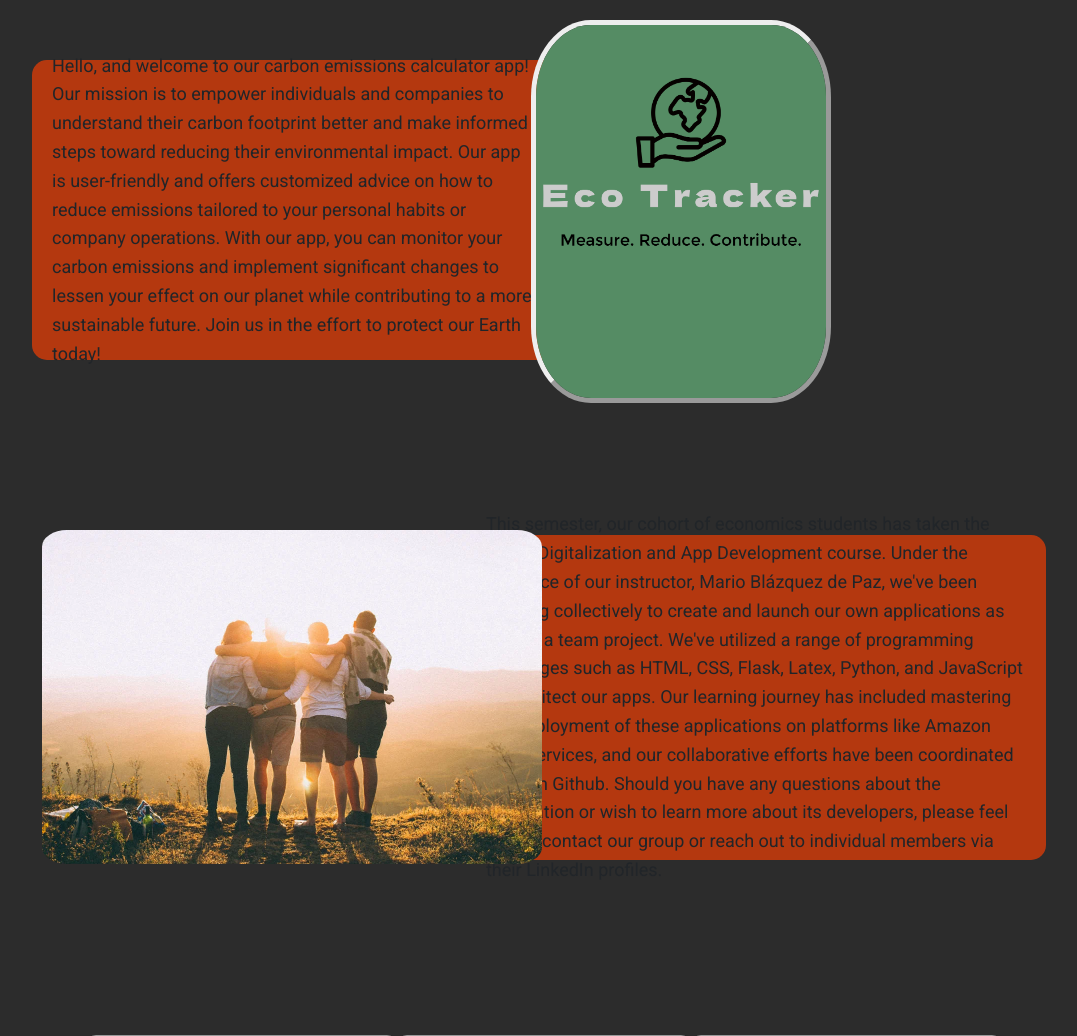
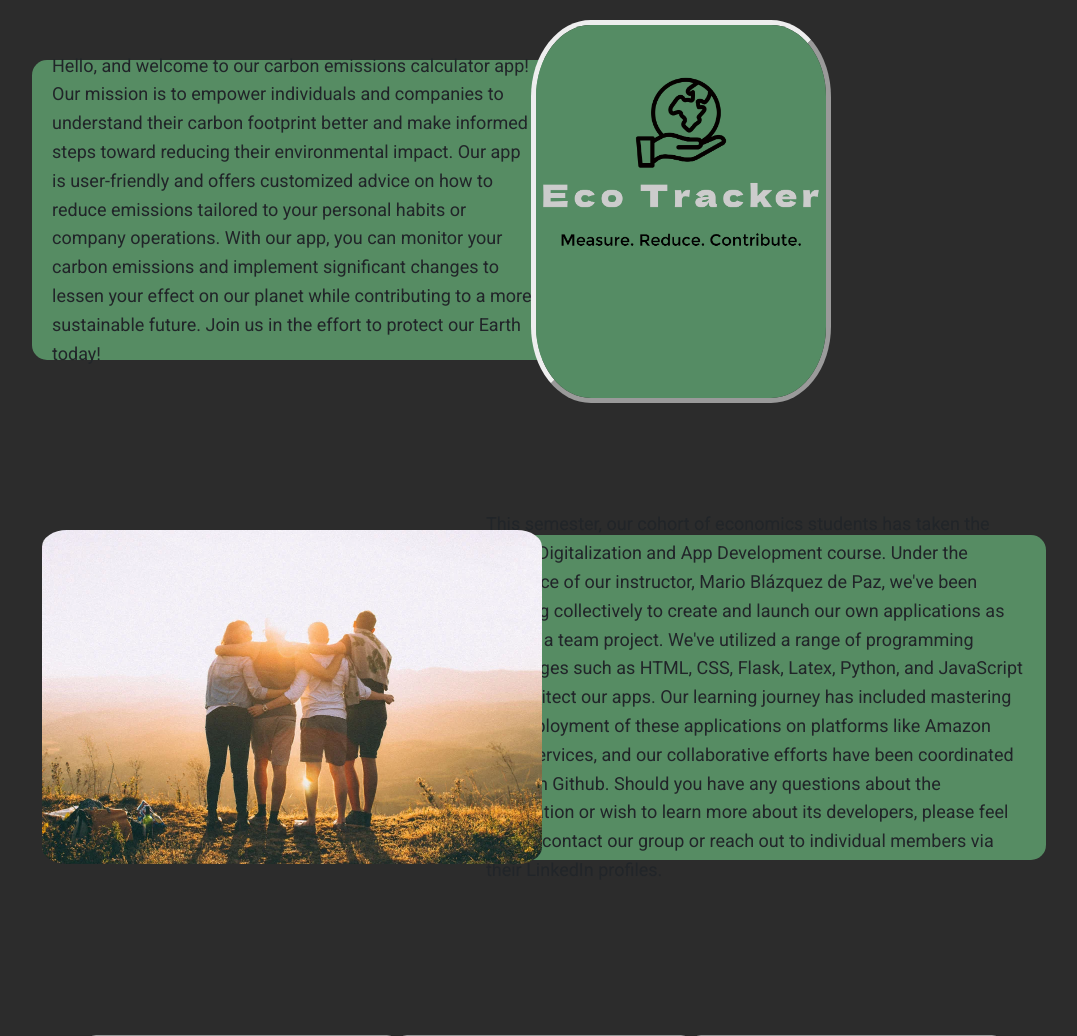
Before and after one commit to matiashaffen/carbon_app_2024_AWS, a Flask app: page /home in a window 1280 px wide. Shown: the part 775-1811 px from the top of the page, without its empty margins (96-1173 px from the left). Run offline with Flask 2, Linux system fonts and the light colour scheme; some libraries are stand-ins or nearby versions.

Commit message:
Update home.css

```diff
--- a/capp/static/home.css
+++ b/capp/static/home.css
@@ -62,15 +62,18 @@ p {
   position: center;
   z-index: 2;
   text-align: center;
-  color: #ff4000;
+  color: #fff;
 }
-
 .content_background h1{
   position: center;
   z-index: 2;
   text-align: center;
-  color: #ff4000;
+  color: #fff;
 }
+.glowing-text {
+  text-shadow: 0 0 10px #568c63, 0 0 20px #568c63, 0 0 30px #568c63, 0 0 40px #568c63, 0 0 70px #568c63, 0 0 80px #568c63, 0 0 100px #568c63, 0 0 150px #568c63; /* Glødende skygge-effekt */
+}
+
 
 .header_home {
   position: relative;
@@ -88,7 +91,7 @@ p {
   bottom: 15%; /* Reduserer verdien for å "løfte" tekstboksen */
   left: 10%;
   height: 60%; /* Mindre høyde enn bildeboksen */
-  background-color: #ff4000a5;
+  background-color: #568c63;
   padding: 20px;
   z-index: 1; /* Sørger for at tekstboksen overlapper bildeboksen */
   display: flex;
@@ -126,7 +129,7 @@ p {
   bottom: 15%; /* Reduserer verdien for å "løfte" tekstboksen */
   right: 5%;
   height: 65%; /* Mindre høyde enn bildeboksen */
-  background-color: #ff4000a5;
+  background-color: #568c63;
   padding: 20px;
   z-index: 1; /* Sørger for at tekstboksen overlapper bildeboksen */
   display: flex;
```
